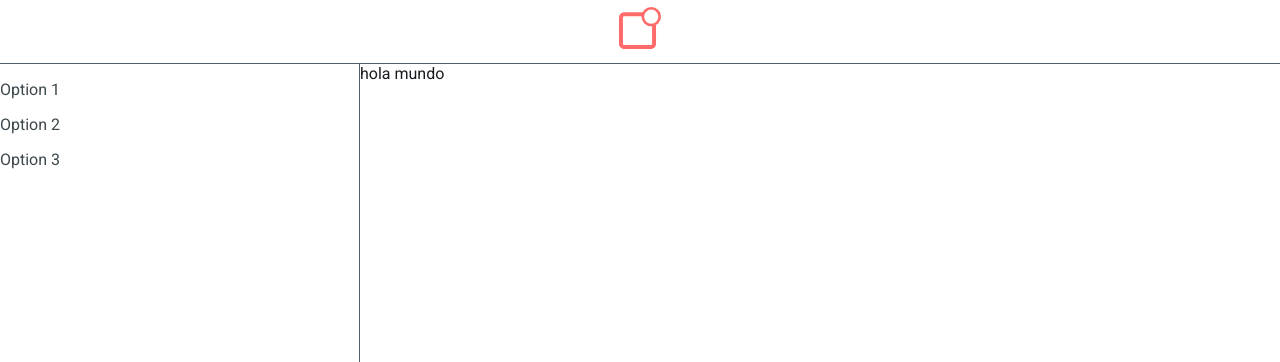
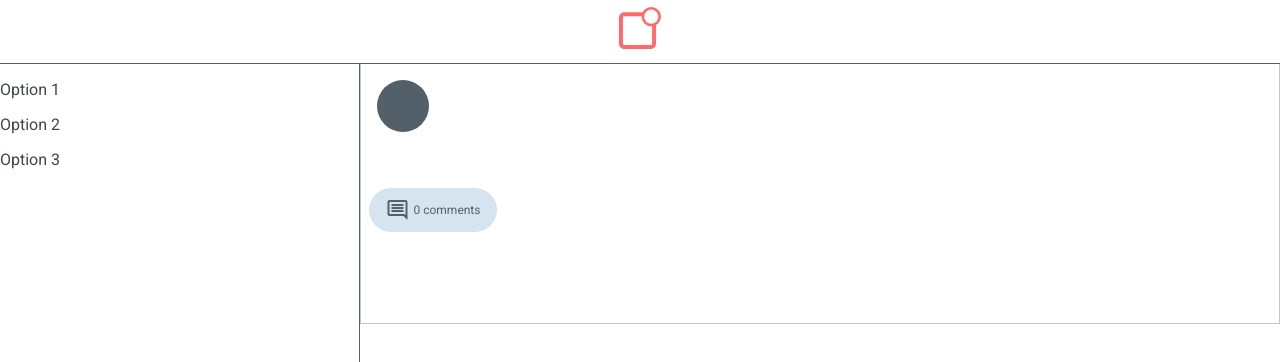
Before and after one commit to rozuke/post4u, an Angular app: page / in a window 1280 px wide. Shown: the top 362 px of the page. Built offline with nearby package versions, Linux system fonts and the light colour scheme; no server answers; sample sign-in values are in the browser's storage.

Commit message:
Post feed component

```diff
--- a/src/app/features/feed/feed.component.css
+++ b/src/app/features/feed/feed.component.css
@@ -7,7 +7,7 @@
   border-bottom: 0.8px solid var(--mat-sys-secondary);
 }
 
-.example-container {
+.feed-container {
   display: flex;
   flex-direction: column;
   position: absolute;
@@ -22,7 +22,7 @@
   z-index: 2;
 }
 
-.example-sidenav-container {
+.sidenav-main-container {
   background-color: var(--mat-sys-surface-container-lowest);
   flex: 1;
 }
@@ -30,10 +30,6 @@
   border-right: 0.8px solid var(--mat-sys-secondary);
   border-radius: 0;
   background-color: var(--mat-sys-surface-container-lowest);
-}
-
-.example-is-mobile .example-sidenav-container {
-  flex: 1 0 auto;
 }
 
 .main-container {
--- a/src/app/features/feed/feed.component.html
+++ b/src/app/features/feed/feed.component.html
@@ -1,9 +1,9 @@
-<div class="example-container" [class.example-is-mobile]="isMobile()">
+<div class="feed-container" [class.example-is-mobile]="isMobile()">
   <mat-toolbar class="navbar-container">
     @if (isMobile()) {
       <button
         mat-icon-button
-        aria-label="Example icon-button with menu icon"
+        aria-label="Menu navbar button"
         (click)="snav.toggle()"
       >
         <mat-icon>menu</mat-icon>
@@ -15,7 +15,7 @@
     </div>
   </mat-toolbar>
 
-  <mat-sidenav-container class="example-sidenav-container">
+  <mat-sidenav-container class="sidenav-main-container">
     <mat-sidenav
       #snav
       [mode]="isMobile() ? 'over' : 'side'"
@@ -30,7 +30,7 @@
     </mat-sidenav>
 
     <mat-sidenav-content class="main-container"
-      >hola mundo
+      ><app-post-card></app-post-card>
     </mat-sidenav-content>
   </mat-sidenav-container>
 </div>
--- a/src/app/features/feed/feed.component.ts
+++ b/src/app/features/feed/feed.component.ts
@@ -15,6 +15,7 @@ import {
 } from '@angular/material/sidenav';
 import { MatListModule } from '@angular/material/list';
 import { map, Observable } from 'rxjs';
+import { PostCardComponent } from '../../shared/components/post-card/post-card.component';
 @Component({
   selector: 'app-feed',
   imports: [
@@ -23,6 +24,7 @@ import { map, Observable } from 'rxjs';
     MatButtonModule,
     MatSidenavModule,
     MatListModule,
+    PostCardComponent,
   ],
   templateUrl: './feed.component.html',
   styleUrl: './feed.component.css',
--- /dev/null
+++ b/src/app/shared/components/post-card/post-card.component.css
@@ -0,0 +1,62 @@
+.card {
+  padding-bottom: 12px;
+  background-color: var(--mat-sys-surface-container-lowest);
+  border-radius: 0;
+  border-top: none;
+  height: 260px;
+  max-height: 260px;
+}
+
+.header-image {
+  display: flex;
+  align-items: center;
+  justify-content: center;
+  background-color: var(--mat-sys-secondary);
+  background-size: cover;
+  width: 52px;
+  height: 52px;
+  font-size: 20px;
+  font-weight: 600;
+  color: var(--mat-sys-on-secondary);
+}
+mat-card-title {
+  font-weight: 500;
+  font-size: 16px;
+}
+
+mat-card-subtitle {
+  font-weight: 300;
+  font-size: 16px;
+}
+
+.card-content-container {
+  margin-bottom: 16px;
+  display: -webkit-box;
+  line-clamp: 5;
+  -webkit-box-orient: vertical;
+  overflow: hidden;
+  text-overflow: ellipsis;
+  max-height: 7.5em;
+}
+.card-content-container p {
+  font-weight: 400;
+}
+.comment-tag-card {
+  display: flex;
+  justify-content: center;
+  align-items: center;
+  gap: 4px;
+  border-radius: 32px;
+  font-size: 12px;
+  font-weight: 400;
+  height: 44px;
+  width: 128px;
+  background-color: var(--mat-sys-secondary-container);
+  color: var(--mat-sys-secondary);
+}
+.comment-card-icon {
+  margin-right: 0;
+}
+.no-shadow {
+  box-shadow: none;
+}
--- /dev/null
+++ b/src/app/shared/components/post-card/post-card.component.html
@@ -0,0 +1,24 @@
+<mat-card class="card" appearance="outlined">
+  <mat-card-header class="header-card-container">
+    <div mat-card-avatar class="header-image">
+      <span>{{ avatar }}</span>
+    </div>
+    <mat-card-title>{{ title }}</mat-card-title>
+    <mat-card-subtitle>{{ subtitle }}</mat-card-subtitle>
+  </mat-card-header>
+  <mat-card-content class="card-content-container">
+    <p>
+      {{ content }}
+    </p>
+  </mat-card-content>
+  <mat-card-actions>
+    <div class="comment-tag-card no-shadow" mat-fab extended>
+      <mat-icon class="material-icons-outlined comment-card-icon"
+        >comment</mat-icon
+      ><span
+        >{{ commentsCount }}
+        {{ commentsCount === 1 ? 'comment' : 'comments' }}</span
+      >
+    </div>
+  </mat-card-actions>
+</mat-card>
--- /dev/null
+++ b/src/app/shared/components/post-card/post-card.component.ts
@@ -0,0 +1,18 @@
+import { Component, ChangeDetectionStrategy, Input } from '@angular/core';
+import { MatButtonModule } from '@angular/material/button';
+import { MatCardModule } from '@angular/material/card';
+import { MatIconModule } from '@angular/material/icon';
+@Component({
+  selector: 'app-post-card',
+  imports: [MatButtonModule, MatCardModule, MatIconModule],
+  templateUrl: './post-card.component.html',
+  styleUrl: './post-card.component.css',
+  changeDetection: ChangeDetectionStrategy.OnPush,
+})
+export class PostCardComponent {
+  @Input() avatar: string = '';
+  @Input() title: string = '';
+  @Input() subtitle: string = '';
+  @Input() content: string = '';
+  @Input() commentsCount: number = 0;
+}
--- a/src/custom-theme.scss
+++ b/src/custom-theme.scss
@@ -1,6 +1,6 @@
 @use '@angular/material' as mat;
 @import './styles/themetheme.css';
-
+@import url('https://fonts.googleapis.com/icon?family=Material+Icons|Material+Icons+Outlined');
 html {
   color-scheme: light;
 }
```
Also changed, not shown: src/app/features/feed/data.ts (added, +50 -0 lines).
